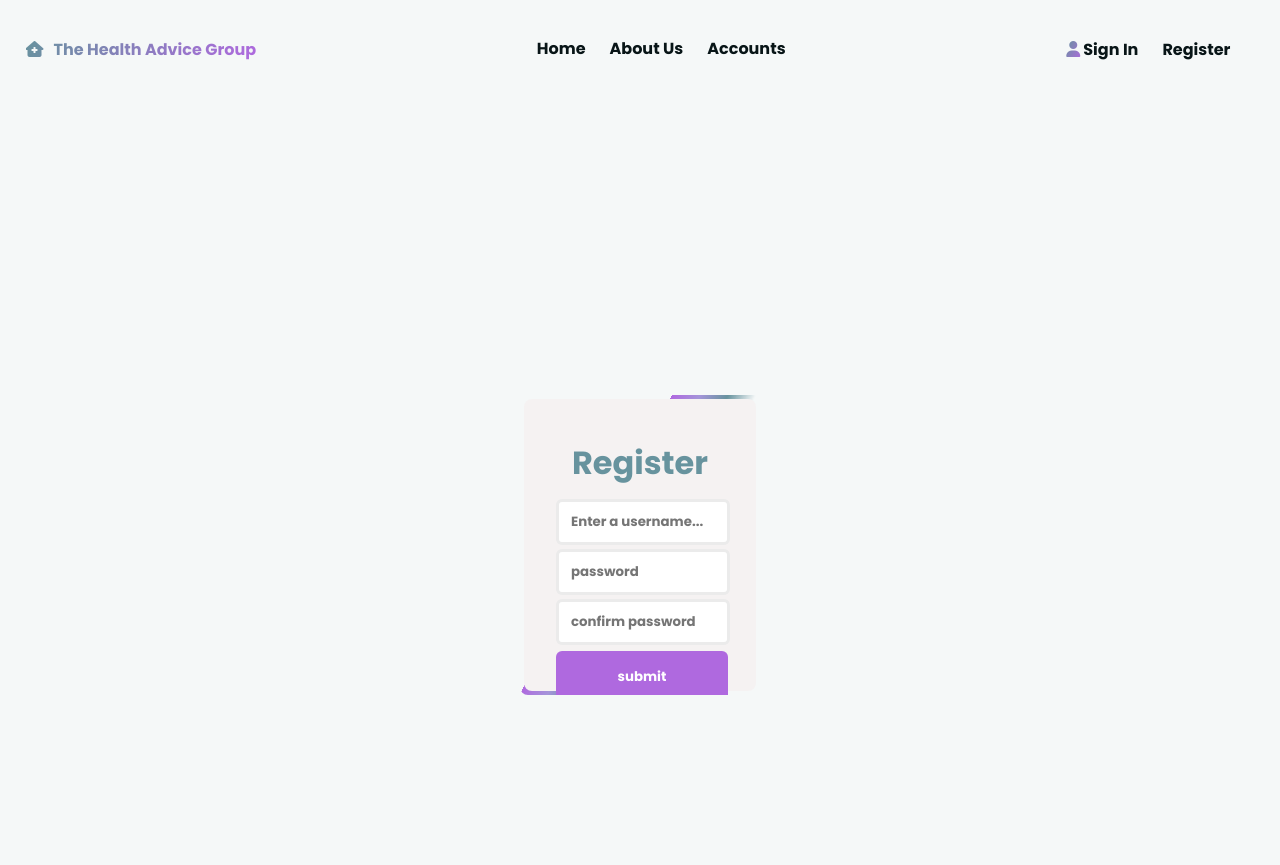
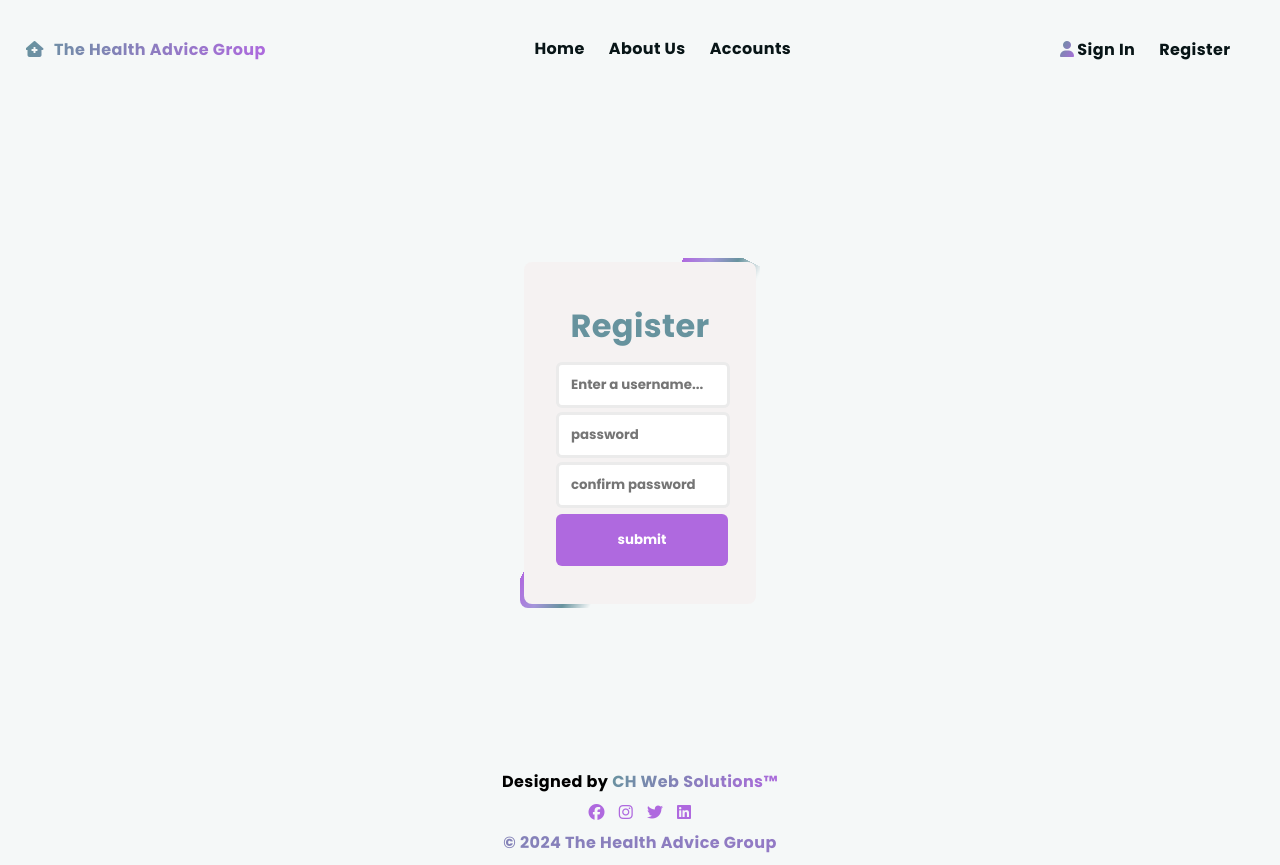
Before and after one commit to CallumhGit/Health-Advice-Group-Task-2, a Flask app: page /register in a window 1280 px wide. Before the commit the page ends 695 px from the top, so only its background shows below. Run offline with Flask 3, Linux system fonts and the light colour scheme.

Commit message:
fixed footer postioning

```diff
--- a/requirements.txt
+++ b/requirements.txt
@@ -19,3 +19,6 @@ flask_s3==0.3.3
 Pillow==10.0.0
 
 Werkzeug==2.3.7
+
+
+# python -m pip install -r requirements.txt
--- a/static/css/indexstyle.css
+++ b/static/css/indexstyle.css
@@ -14,9 +14,25 @@ from a root file called styles.css*/
 
 body {
   position: relative;
-  height: 100vh;
+  height: 100%;
   overflow-x: hidden;
   background-color: var(--background-color);
+  display: flex;
+  flex-direction: column;
+  align-items: center;
+  justify-content: flex-start;
+  letter-spacing: 0.025rem;
+  scroll-behavior: smooth;
+}
+
+
+main{
+  display: flex;
+  align-items: center;
+  flex-direction: column;
+  justify-content: flex-start;
+  gap: 8rem;
+  width: 100%;
 }
 
 
@@ -223,13 +239,6 @@ header .fa {
 
 /* Weather Page */
 
-body {
-  height: 100%;
-  margin: 0;
-  padding: 0;
-  font-family: sans-serif;
-}
-
 #map {
   position: absolute;
   top: 100px;
@@ -312,16 +321,25 @@ body {
 }
 
 /* Login / Register form styling*/
+.container{
+  display: flex;
+  justify-content: center;
+  align-items: center;
+  width: 100%;
+  height: 85vh;
+}
+
+
 .form-container {
   display: flex;
   flex-direction: column;
   position: absolute;
-  top: 550%;
+  justify-content: center;
+  align-items: center;
+  top: 50%;
   left: 50%;
   transform: translate(-50%, -50%);
-  justify-content: center;
-  align-items: center;
-  height: 300px;
+  height: 350px;
   width: 15rem;
   z-index: 2;
   border-radius: 8px;
@@ -411,16 +429,18 @@ input[type=reset] {
   position: absolute;
 }
 
+form input[type=submit] {
+  margin-bottom: 5px;
+
+}
+
 /*  footer styling*/
 
-.footer {
-
+footer {
+  position: relative;
   width: 100%;
   text-align: center;
-  padding: 10px 0;
-  left: 0;
-  bottom: 0;
-
+  bottom:10px
 }
 
 
--- a/templates/base.html
+++ b/templates/base.html
@@ -21,6 +21,9 @@
     {% endblock %}
     <main>{% block content %}{% endblock %}
     </main>
+
+    {% block postface_body %}
+    {% endblock %}
 </body>
 
 </html>
--- a/templates/footer.html
+++ b/templates/footer.html
@@ -1,6 +1,6 @@
   <!---------  Footer  -------->
 
-  <footer class="footer">
+  <footer>
     <p>Designed by <span id="color-effect">CH Web Solutions&trade;</span></p>
     <div class="icons">
       <a href='https://www.facebook.com/profile.php?id=100090739787424'><i class="fa-brands fa-facebook"></i></a>
--- a/templates/registerPage.html
+++ b/templates/registerPage.html
@@ -5,6 +5,7 @@
 {% endblock %}
 {% block content %}
 
+<div class="container">
   <div class="form-container">
     <form action="" method="post">
       <h2 class="form-title">Register</h2>
@@ -38,6 +39,10 @@
     {% endif %}
 
   </div>
+</div>
 
 
 {% endblock %}
+{% block postface_body %}
+{% include 'footer.html'%}
+{% endblock %}
```
Also changed, not shown: templates/index.html (+8 -15 lines), templates/loginPage.html (+5 -3 lines). Lines whose indentation alone changed are shown as unchanged.
